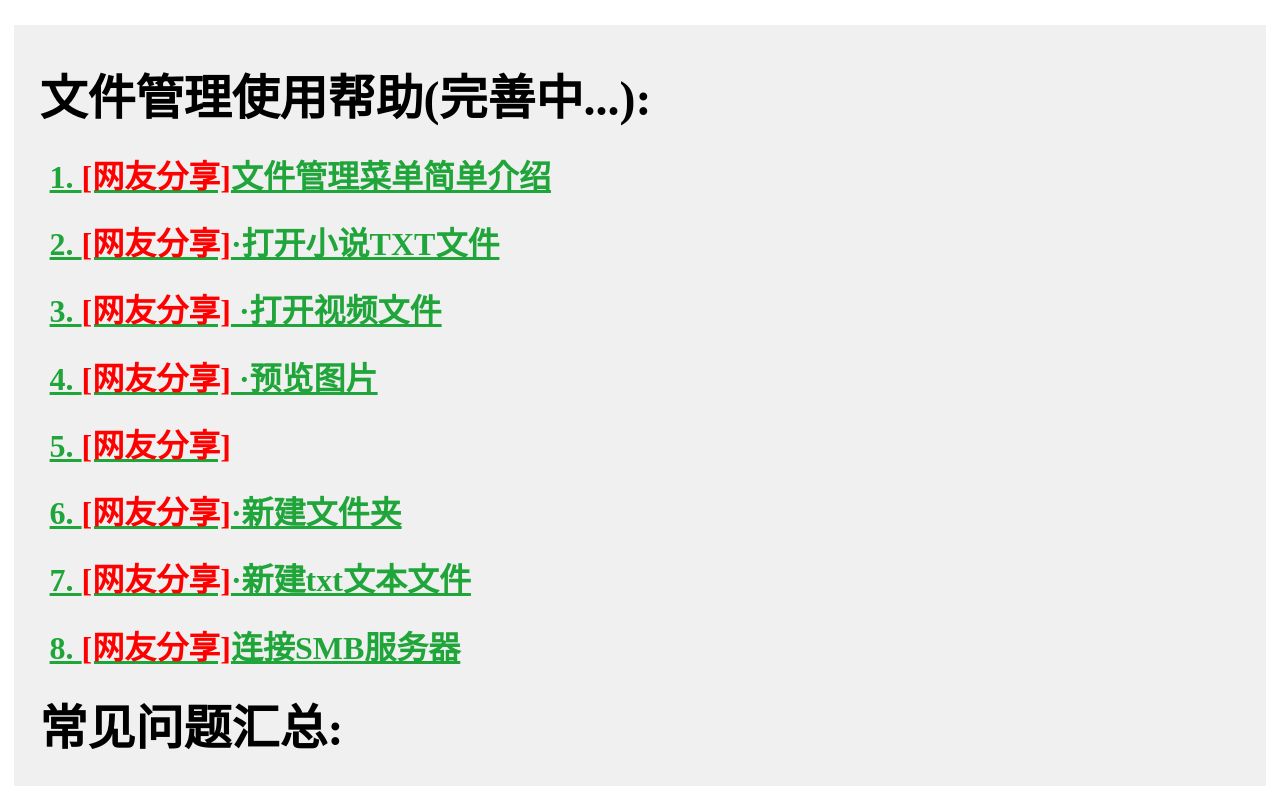
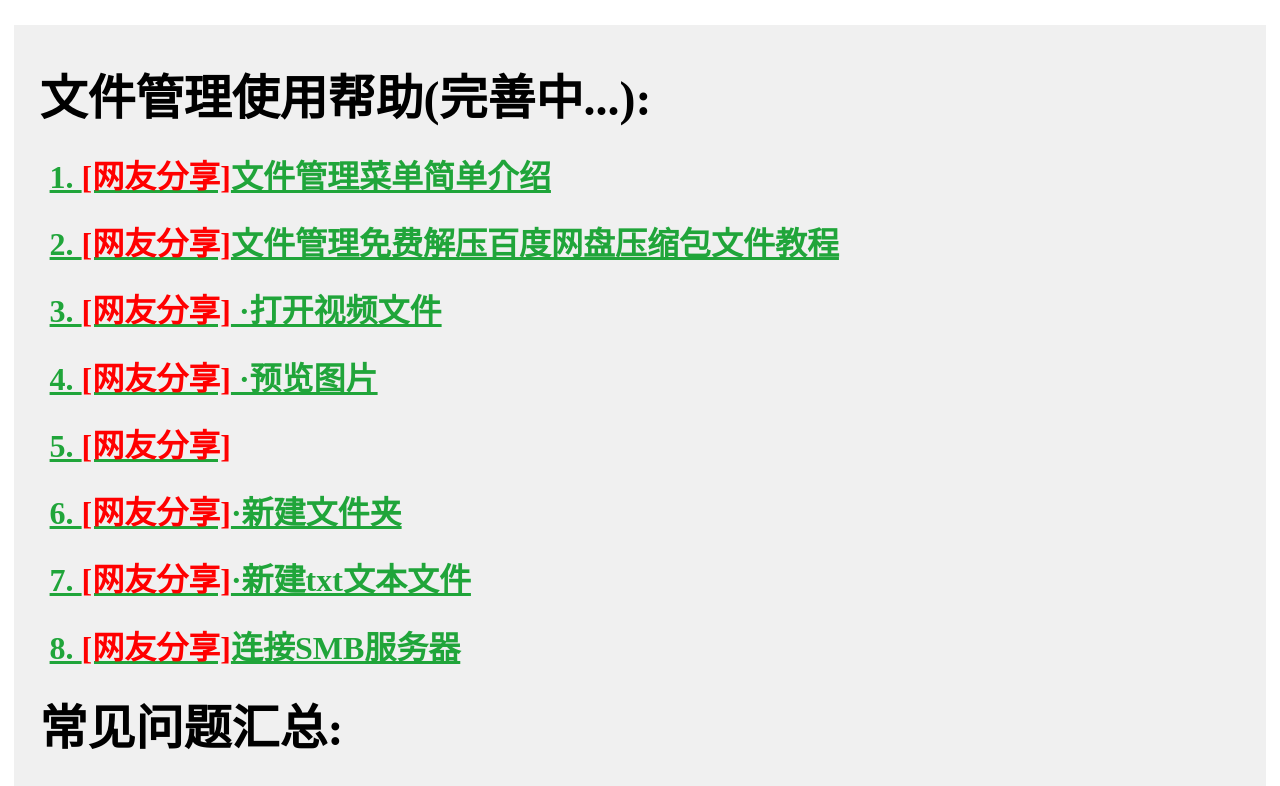
Before and after one commit to zhaoyimi20201112/zhaoyimi20201112.github.io, a plain HTML site: page index.html in a window 1280 px wide. Shown: the top 786 px of the page. Drawn offline with Linux system fonts and the light colour scheme.

Commit message:
Update index.html

```diff
--- a/index.html
+++ b/index.html
@@ -39,7 +39,7 @@
         <ul>
             <h4><font size=6><a href="https://b23.tv/lNZi09G" >1. <font color = red>[网友分享]</font>文件管理菜单简单介绍</a></font></h4>
 
-            <h4><font size=6><a href="https://" >2. <font color = red>[网友分享]</font>·打开小说TXT文件</a></font></h4>
+            <h4><font size=6><a href="https://b23.tv/YPTitRY" >2. <font color = red>[网友分享]</font>文件管理免费解压百度网盘压缩包文件教程</a></font></h4>
 
             <h4><font size=6><a href="https://">3. <font color = red>[网友分享]</font> ·打开视频文件</a></font></h4>
 
```
